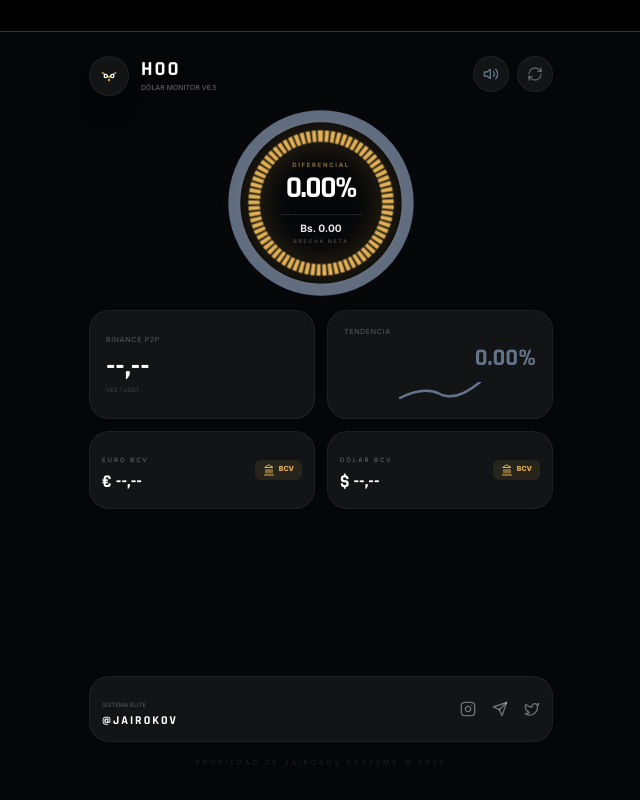
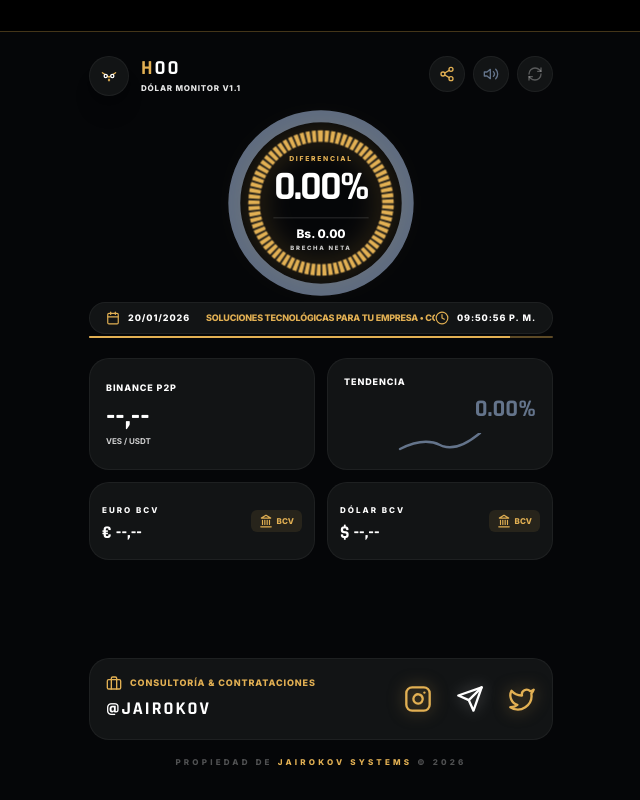
Before and after one commit to prietocoin/Motor-de-Hoole, a React (Vite) app: page / in a window 1280 px wide. Both pictures are taken after a click on the button "CONECTAR TERMINAL". Shown: the whole page, without its empty margins (319-959 px from the left). Built offline with nearby package versions, Linux system fonts and the light colour scheme; no server answers.

Commit message:
Add new icons and enhance share functionality

```diff
--- a/src/App.tsx
+++ b/src/App.tsx
@@ -6,7 +6,11 @@ import {
   Instagram,
   Send,
   Twitter,
-  Landmark
+  Landmark,
+  Calendar,
+  Clock,
+  Briefcase,
+  Share2 // Nuevo icono para compartir
 } from 'lucide-react';
 
 export default function App() {
@@ -14,32 +18,68 @@ export default function App() {
   const [loading, setLoading] = useState(false);
   const [isUnlocked, setIsUnlocked] = useState(false);
   const [lastId, setLastId] = useState<string | null>(null);
-  const [bannerVisible, setBannerVisible] = useState(false);
   const [isMuted, setIsMuted] = useState(false);
   const [trendColor, setTrendColor] = useState('#64748b');
   const [isPulsing, setIsPulsing] = useState(false);
+  const [vzlaTime, setVzlaTime] = useState({ date: '', time: '' });
+  const [progress, setProgress] = useState(100);
   const audioRef = useRef<HTMLAudioElement | null>(null);
+
+  // Lógica de Compartir Profesional
+  const handleShare = async () => {
+    const shareData = {
+      title: 'HOO Monitor v1.1 - Jairokov Systems',
+      text: `📊 Monitor Dólar Venezuela\n💵 Binance: ${data?.precio_usdt || '--,--'}\n🏦 BCV: ${data?.precio_bcv || '--,--'}\n📉 Brecha: ${data?.brecha_porcentaje || '--'}\nConsúltalo en tiempo real aquí:`,
+      url: window.location.href
+    };
+    try {
+      if (navigator.share) {
+        await navigator.share(shareData);
+      } else {
+        await navigator.clipboard.writeText(`${shareData.text} ${shareData.url}`);
+        alert('Enlace y precios copiados al portapapeles');
+      }
+    } catch (err) { console.log(err); }
+  };
+
+  // Barra de progreso (30 segundos)
+  useEffect(() => {
+    if (!isUnlocked) return;
+    const interval = setInterval(() => {
+      setProgress((prev) => (prev <= 0 ? 100 : prev - 0.33));
+    }, 100);
+    return () => clearInterval(interval);
+  }, [isUnlocked]);
+
+  useEffect(() => {
+    const updateTime = () => {
+      const now = new Date();
+      const options: any = { timeZone: 'America/Caracas', day: '2-digit', month: '2-digit', year: 'numeric' };
+      const timeOptions: any = { timeZone: 'America/Caracas', hour: '2-digit', minute: '2-digit', second: '2-digit', hour12: true };
+      setVzlaTime({
+        date: new Intl.DateTimeFormat('es-VE', options).format(now),
+        time: new Intl.DateTimeFormat('es-VE', timeOptions).format(now)
+      });
+    };
+    updateTime();
+    const timer = setInterval(updateTime, 1000);
+    return () => clearInterval(timer);
+  }, []);
 
   const sync = useCallback(async () => {
     setLoading(true);
+    setProgress(100);
     try {
       const r = await fetch('/precio-actual');
       const d = await r.json();
       if (!d || !d.id) return;
-
       if (d.id !== lastId) {
-        // Verde si baja (fortalece Bs), Rojo si sube (devalúa)
         const newColor = (d.status === 'bajando') ? '#00d49a' : '#ff4b4b';
         setTrendColor(newColor);
         setIsPulsing(true);
         setTimeout(() => setIsPulsing(false), 2500);
-
         if (d.alerta_audio && !isMuted && isUnlocked) {
           audioRef.current?.play().catch(() => {});
-        }
-        if (d.mostrar_banner) {
-          setBannerVisible(true);
-          setTimeout(() => setBannerVisible(false), 8000);
         }
         setLastId(d.id);
       }
@@ -61,13 +101,13 @@ export default function App() {
       <div id="splash" className="fixed inset-0 bg-[#050608] z-[1000] flex flex-col items-center justify-center">
         <svg width="80" height="80" viewBox="0 0 100 100">
             <polyline points="20,35 50,55 80,35" fill="none" stroke="#e2b053" strokeWidth="5" strokeLinecap="round" strokeLinejoin="round" />
-            <circle cx="35" cy="50" r="11" fill="white" />
-            <circle cx="65" cy="50" r="11" fill="white" />
-            <circle cx="35" cy="50" r="4.5" fill="#050608" />
-            <circle cx="65" cy="50" r="4.5" fill="#050608" />
+            <circle cx="35" cy="50" r="11" fill="white" /><circle cx="65" cy="50" r="11" fill="white" />
+            <circle cx="35" cy="50" r="4.5" fill="#050608" /><circle cx="65" cy="50" r="4.5" fill="#050608" />
             <polygon points="50,60 43,69 50,78 57,69" fill="#e2b053" />
         </svg>
-        <h1 className="mt-6 font-rajdhani text-3xl font-bold tracking-[0.4em] text-white">HOO</h1>
+        <h1 className="mt-6 font-rajdhani text-3xl font-bold tracking-[0.4em] text-white">
+          <span className="text-[#e2b053]">H</span>OO
+        </h1>
         <button onClick={() => setIsUnlocked(true)} className="mt-12 px-12 py-3 glass-card font-black text-[10px] text-[#e2b053] border border-[#e2b053]/20 uppercase tracking-[0.3em]">Conectar Terminal</button>
       </div>
     );
@@ -84,7 +124,7 @@ export default function App() {
 
       <div className="marketing-banner">
           <div className="marketing-content">
-              /// JAIROKOV SYSTEMS: SOLUCIONES DE INTELIGENCIA ARTIFICIAL A MEDIDA /// AUTOMATIZACIÓN ESTRATÉGICA DE PROCESOS /// GESTIÓN AVANZADA DE BASES DE DATOS Y REGISTROS /// POTENCIANDO EL ÉXITO DE EMPRENDEDORES Y PYMES /// INNOVACIÓN TECNOLÓGICA DE ALTO NIVEL ///
+              /// JAIROKOV SYSTEMS: SOLUCIONES DE INTELIGENCIA ARTIFICIAL A MEDIDA /// AUTOMATIZACIÓN ESTRATÉGICA DE PROCESOS /// GESTIÓN AVANZADA DE BASES DE DATOS Y REGISTROS /// INNOVACIÓN TECNOLÓGICA DE ALTO NIVEL ///
           </div>
       </div>
 
@@ -99,9 +139,15 @@ export default function App() {
                         <polygon points="50,60 44,68 50,76 56,68" fill="#e2b053" />
                     </svg>
                 </div>
-                <div><h2 className="font-rajdhani text-xl font-bold tracking-widest leading-none">HOO</h2><p className="text-[7px] text-white/40 uppercase mt-1">DÓLAR MONITOR v6.5</p></div>
+                <div>
+                  <h2 className="font-rajdhani text-xl font-bold tracking-widest leading-none">
+                    <span className="text-[#e2b053]">H</span>OO
+                  </h2>
+                  <p className="text-[8px] text-white font-black uppercase mt-1 tracking-widest opacity-90">DÓLAR MONITOR v1.1</p>
+                </div>
             </div>
             <div className="flex gap-2">
+                <button onClick={handleShare} className="w-9 h-9 glass-card flex items-center justify-center text-[#e2b053] border-[#e2b053]/30"><Share2 className="w-4 h-4" /></button>
                 <button onClick={() => setIsMuted(!isMuted)} className="w-9 h-9 glass-card flex items-center justify-center" style={{ color: isMuted ? '#ff4b4b' : '#64748b' }}><Volume2 className="w-4 h-4" /></button>
                 <button onClick={sync} className={`w-9 h-9 glass-card flex items-center justify-center text-white/30 ${loading ? 'animate-spin' : ''}`}><RefreshCw className="w-4 h-4" /></button>
             </div>
@@ -117,27 +163,79 @@ export default function App() {
                 <motion.circle initial={{ strokeDashoffset: 440 }} animate={{ strokeDashoffset: dashOffset }} className="gauge-segment-progress" cx="80" cy="80" r="70" />
             </svg>
             <div className="absolute inset-0 flex flex-col items-center justify-center text-center z-20">
-                <span className="text-[7px] text-[#e2b053] font-bold tracking-[2px] mb-1 opacity-60 uppercase">Diferencial</span>
-                <span className="font-rajdhani text-4xl font-extrabold tracking-tighter leading-none">{data?.brecha_porcentaje || (currentGap.toFixed(2) + '%')}</span>
-                <div className="mt-3 flex flex-col items-center pt-2 border-t border-white/10 w-24">
-                    <span className="text-xs font-bold text-white/90">Bs. {(usdtNum - bcvNum).toFixed(2)}</span>
-                    <span className="text-[6px] text-white/20 font-black tracking-[2px] mt-0.5 uppercase">Brecha Neta</span>
+                <span className="text-[8px] text-[#e2b053] font-black tracking-[2px] mb-1 uppercase">Diferencial</span>
+                <span className="font-rajdhani text-5xl font-extrabold tracking-tighter leading-none">{data?.brecha_porcentaje || (currentGap.toFixed(2) + '%')}</span>
+                <div className="mt-3 flex flex-col items-center pt-2 border-t border-white/20 w-28">
+                    <span className="text-sm font-black text-white">Bs. {(usdtNum - bcvNum).toFixed(2)}</span>
+                    <span className="text-[7px] text-white/80 font-black tracking-[2px] mt-0.5 uppercase">Brecha Neta</span>
                 </div>
+            </div>
+        </div>
+
+        <div className="news-banner-container my-2 relative">
+            <div className="glass-card px-4 py-2 flex justify-between items-center border-[#e2b053]/30 bg-[#e2b053]/10">
+                <div className="flex items-center gap-2 text-[9px] font-black text-white uppercase tracking-widest">
+                    <Calendar className="w-3.5 h-3.5 text-[#e2b053]" /> {vzlaTime.date}
+                </div>
+                <div className="flex-1 overflow-hidden px-4">
+                    <div className="animate-marquee whitespace-nowrap text-[9px] font-black text-[#e2b053] uppercase tracking-tight">
+                       SOLUCIONES TECNOLÓGICAS PARA TU EMPRESA • CONSULTORÍA PERSONALIZADA • JAIROKOV SYSTEMS 2026
+                    </div>
+                </div>
+                <div className="flex items-center gap-2 text-[9px] font-black text-white uppercase tracking-widest">
+                    <Clock className="w-3.5 h-3.5 text-[#e2b053]" /> {vzlaTime.time}
+                </div>
+            </div>
+            {/* Barra de progreso de actualización */}
+            <div className="absolute -bottom-1 left-0 h-[2px] bg-[#e2b053]/40 w-full rounded-full overflow-hidden">
+                <motion.div className="h-full bg-[#e2b053]" style={{ width: `${progress}%` }} />
             </div>
         </div>
 
         <div className="flex flex-col gap-3 mt-4">
             <div className="grid grid-cols-2 gap-3">
-                <div className="glass-card p-4 flex flex-col justify-center"><span className="text-[7px] text-white/30 uppercase tracking-widest mb-1">Binance P2P</span><h3 className="font-rajdhani text-3xl font-bold">{data?.precio_usdt || '--,--'}</h3><p className="text-[6px] text-white/20">VES / USDT</p></div>
-                <div className="glass-card p-4 flex flex-col justify-between"><span className="text-[7px] text-white/30 uppercase tracking-widest mb-1">Tendencia</span><div className="flex flex-col items-end"><span className="font-rajdhani text-2xl font-black" style={{ color: trendColor }}>{data?.variacion_mercado || '0.00%'}</span><div className="h-5 w-full mt-2"><svg viewBox="0 0 100 25" className="w-full h-full"><path className="sparkline" style={{ stroke: trendColor }} d="M0,20 Q30,5 50,15 T100,0" /></svg></div></div></div>
+                <div className="glass-card p-4 flex flex-col justify-center">
+                  <span className="text-[9px] text-white uppercase tracking-widest mb-1 font-black">Binance P2P</span>
+                  <h3 className="font-rajdhani text-3xl font-bold">{data?.precio_usdt || '--,--'}</h3>
+                  <p className="text-[8px] text-white/80 font-bold">VES / USDT</p>
+                </div>
+                <div className="glass-card p-4 flex flex-col justify-between">
+                  <span className="text-[9px] text-white uppercase tracking-widest mb-1 font-black">Tendencia</span>
+                  <div className="flex flex-col items-end">
+                    <span className="font-rajdhani text-2xl font-black" style={{ color: trendColor }}>{data?.variacion_mercado || '0.00%'}</span>
+                    <div className="h-5 w-full mt-2"><svg viewBox="0 0 100 25" className="w-full h-full"><path className="sparkline" style={{ stroke: trendColor }} d="M0,20 Q30,5 50,15 T100,0" /></svg></div>
+                  </div>
+                </div>
             </div>
             <div className="grid grid-cols-2 gap-3">
-                <div className="glass-card p-3 flex justify-between items-center bg-[#181a1b]/80"><div><span className="text-[6px] text-white/40 uppercase tracking-[2px]">Euro BCV</span><span className="block font-rajdhani text-lg font-bold">€ {data?.precio_eur || '--,--'}</span></div><div className="text-[#e2b053] flex items-center gap-1 bg-[#e2b053]/10 px-2 py-1 rounded-md"><Landmark className="w-3 h-3" /><span className="text-[7px] font-black">BCV</span></div></div>
-                <div className="glass-card p-3 flex justify-between items-center bg-[#181a1b]/80"><div><span className="text-[6px] text-white/40 uppercase tracking-[2px]">Dólar BCV</span><span className="block font-rajdhani text-lg font-bold">$ {data?.precio_bcv || '--,--'}</span></div><div className="text-[#e2b053] flex items-center gap-1 bg-[#e2b053]/10 px-2 py-1 rounded-md"><Landmark className="w-3 h-3" /><span className="text-[7px] font-black">BCV</span></div></div>
+                <div className="glass-card p-3 flex justify-between items-center bg-[#181a1b]/90">
+                  <div><span className="text-[8px] text-white uppercase tracking-[2px] font-black">Euro BCV</span><span className="block font-rajdhani text-lg font-bold">€ {data?.precio_eur || '--,--'}</span></div>
+                  <div className="text-[#e2b053] flex items-center gap-1 bg-[#e2b053]/10 px-2 py-1 rounded-md"><Landmark className="w-3.5 h-3.5" /><span className="text-[8px] font-black">BCV</span></div>
+                </div>
+                <div className="glass-card p-3 flex justify-between items-center bg-[#181a1b]/90">
+                  <div><span className="text-[8px] text-white uppercase tracking-[2px] font-black">Dólar BCV</span><span className="block font-rajdhani text-lg font-bold">$ {data?.precio_bcv || '--,--'}</span></div>
+                  <div className="text-[#e2b053] flex items-center gap-1 bg-[#e2b053]/10 px-2 py-1 rounded-md"><Landmark className="w-3.5 h-3.5" /><span className="text-[8px] font-black">BCV</span></div>
+                </div>
             </div>
         </div>
 
-        <footer className="mt-auto pt-6"><div className="glass-card p-3 flex items-center justify-between border-white/5"><div><span className="text-[6px] text-white/30 uppercase">Sistema Elite</span><span className="block font-rajdhani text-xs font-bold tracking-[2px]">@JAIROKOV</span></div><div className="flex gap-4"><Instagram className="w-4 h-4 text-white/40" /><Send className="w-4 h-4 text-white/40" /><Twitter className="w-4 h-4 text-white/40" /></div></div><div className="text-center py-4"><p className="text-[7px] text-white/10 uppercase tracking-[0.4em]">Propiedad de Jairokov Systems © 2026</p></div></footer>
+        <footer className="mt-auto pt-6">
+            <div className="glass-card p-4 flex flex-col sm:flex-row items-center justify-between border-[#e2b053]/40 bg-gradient-to-r from-transparent to-[#e2b053]/10 gap-4">
+                <div className="text-center sm:text-left">
+                  <div className="flex items-center justify-center sm:justify-start gap-2 mb-1">
+                    <Briefcase className="w-4 h-4 text-[#e2b053]" />
+                    <span className="text-[9px] text-[#e2b053] uppercase font-black tracking-widest">Consultoría & Contrataciones</span>
+                  </div>
+                  <span className="block font-rajdhani text-lg font-black tracking-[2px]">@JAIROKOV</span>
+                </div>
+                <div className="flex gap-6 items-center">
+                  <a href="https://instagram.com/jairokov" target="_blank" className="hover:scale-110 transition-transform"><Instagram className="w-7 h-7 text-[#e2b053] drop-shadow-[0_0_8px_rgba(226,176,83,0.5)]" /></a>
+                  <a href="https://t.me/jairokov" target="_blank" className="hover:scale-110 transition-transform"><Send className="w-7 h-7 text-white drop-shadow-[0_0_8px_rgba(255,255,255,0.3)]" /></a>
+                  <a href="https://x.com/jairokov" target="_blank" className="hover:scale-110 transition-transform"><Twitter className="w-7 h-7 text-[#e2b053] drop-shadow-[0_0_8px_rgba(226,176,83,0.5)]" /></a>
+                </div>
+            </div>
+            <div className="text-center py-4"><p className="text-[8px] text-white/30 uppercase tracking-[0.4em] font-black">Propiedad de <span className="text-[#e2b053]">Jairokov Systems</span> © 2026</p></div>
+        </footer>
       </div>
     </div>
   );
```
